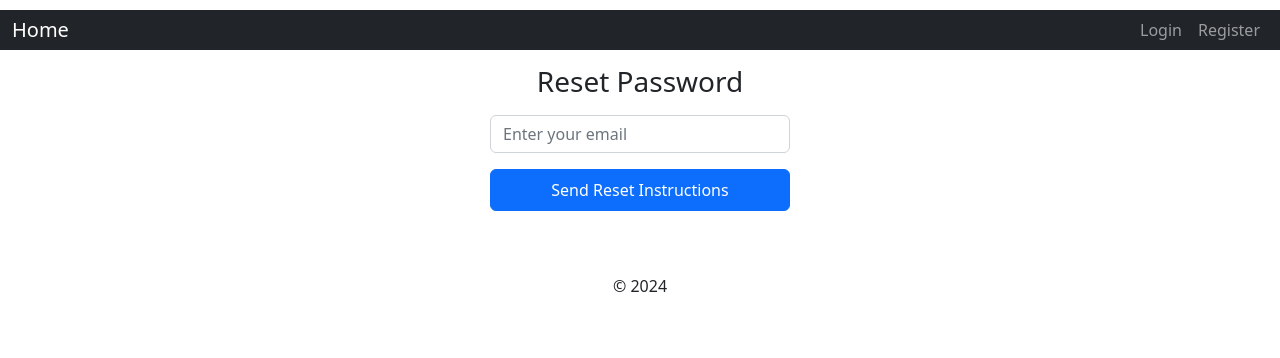
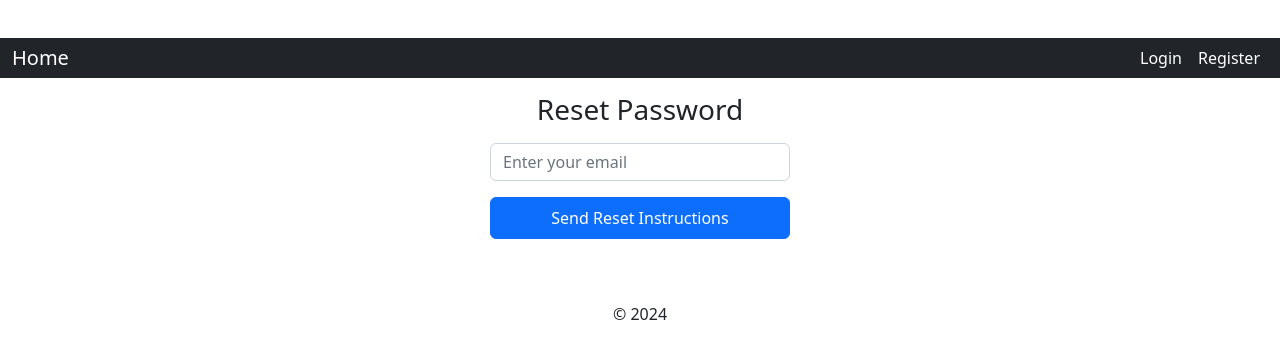
Before and after one commit to toticavalcanti/react-auth, a React (Create React App) app: page /forgot in a window 1280 px wide. Shown: the top 358 px of the page. Built offline with nearby package versions, Linux system fonts and the light colour scheme; no server answers.

Commit message:
fix nav format

```diff
--- a/src/App.css
+++ b/src/App.css
@@ -5,6 +5,41 @@ body {
   justify-content: center;
   align-items: center;
   margin: 10px 0;
+}
+
+.App, #root {
+  width: 100%;
+  height: 100%;
+  margin: 0; /* Remove qualquer margem adicional */
+  position: absolute;
+}
+
+nav.navbar {
+  margin: 0; /* Garante que o navbar não tenha margens */
+  padding: 0; /* Remove qualquer padding extra */
+  top: 0; /* Cola o navbar no topo */
+  width: 100%; /* Garante que o navbar ocupe toda a largura */
+}
+
+/* Adiciona padding ao conteúdo abaixo do navbar para evitar sobreposição */
+body {
+  padding-top: 56px; /* Altura do navbar */
+}
+
+.navbar-toggler {
+  border-color: rgba(255, 255, 255, 0.1);
+}
+
+.navbar-dark .navbar-toggler-icon {
+  background-color: rgba(255, 255, 255, 0.5);
+}
+
+.navbar-nav .nav-link {
+  color: white; /* Mantém a cor branca para links do menu */
+}
+
+.collapse.show {
+  display: block !important;
 }
 
 /* Estilo para o formulário */
--- a/src/index.css
+++ b/src/index.css
@@ -1,13 +1,5 @@
 .App, #root {
   width: 100%;
   height: 100%;
-  margin: 0; /* Remove qualquer margem adicional */
   position: absolute;
 }
-
-nav.navbar {
-  margin: 0; /* Garante que o navbar não tenha margens */
-  padding: 0; /* Remove qualquer padding extra */
-  top: 0; /* Cola o navbar no topo */
-  width: 100%; /* Garante que o navbar ocupe toda a largura */
-}
```
